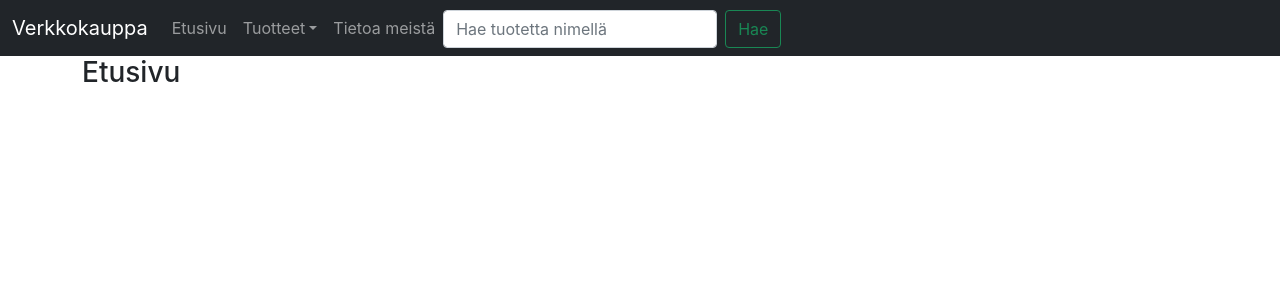
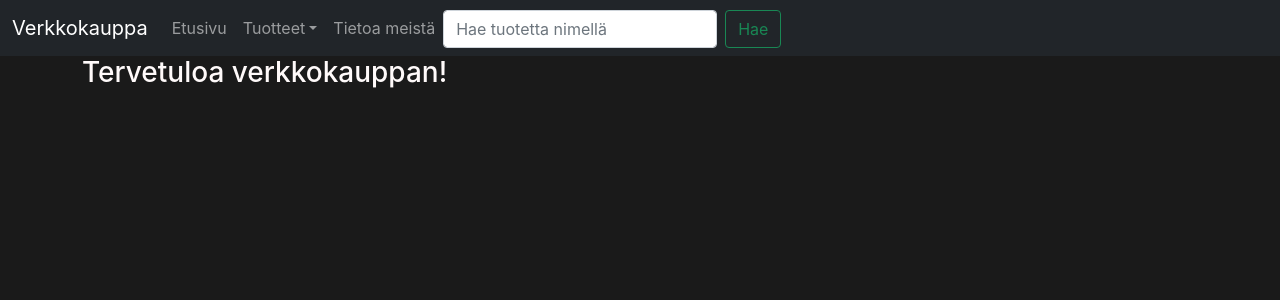
Before and after one commit to redcar312/VerkkopalveluR5, a React (Create React App) app in the folder verkkopalveluprojekti/: page / in a window 1280 px wide. Shown: the top 300 px of the page. Built offline with nearby package versions, Linux system fonts and the light colour scheme.

Commit message:
dark themen alku

```diff
--- a/verkkopalveluprojekti/src/App.css
+++ b/verkkopalveluprojekti/src/App.css
@@ -1,38 +1,10 @@
-.App {
-  text-align: center;
+/*
+Kätettäviä värejä:
+1. #1A1A1A
+
+*/
+
+body {
+  background-color: #1A1A1A;
+  color: snow;
 }
-
-.App-logo {
-  height: 40vmin;
-  pointer-events: none;
-}
-
-@media (prefers-reduced-motion: no-preference) {
-  .App-logo {
-    animation: App-logo-spin infinite 20s linear;
-  }
-}
-
-.App-header {
-  background-color: #282c34;
-  min-height: 100vh;
-  display: flex;
-  flex-direction: column;
-  align-items: center;
-  justify-content: center;
-  font-size: calc(10px + 2vmin);
-  color: white;
-}
-
-.App-link {
-  color: #61dafb;
-}
-
-@keyframes App-logo-spin {
-  from {
-    transform: rotate(0deg);
-  }
-  to {
-    transform: rotate(360deg);
-  }
-}
--- a/verkkopalveluprojekti/src/App.js
+++ b/verkkopalveluprojekti/src/App.js
@@ -1,7 +1,6 @@
 import './App.css';
 import { Switch, Route } from 'react-router-dom';
 import {useEffect, useState} from 'react';
-import Button, { Nav } from 'react-bootstrap';
 import axios from 'axios';
 import NavBar from './NavBar'
 
@@ -10,8 +9,8 @@ function App() {
     <>
     <NavBar />
     <div className="container">
-      <div className="col-6">
-        <h3>Etusivu</h3>
+      <div className="col-12">
+        <h3>Tervetuloa verkkokauppan!</h3>
       </div>
     </div>
     </>
--- a/verkkopalveluprojekti/src/NavBar.js
+++ b/verkkopalveluprojekti/src/NavBar.js
@@ -69,5 +69,5 @@ export default function NavBar () {
         </div>
       </div>
     </nav>
-  )
+  );
 }
```
